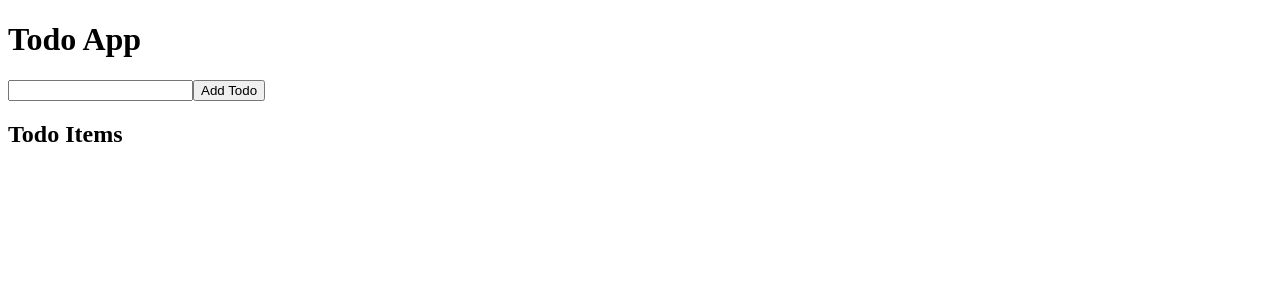
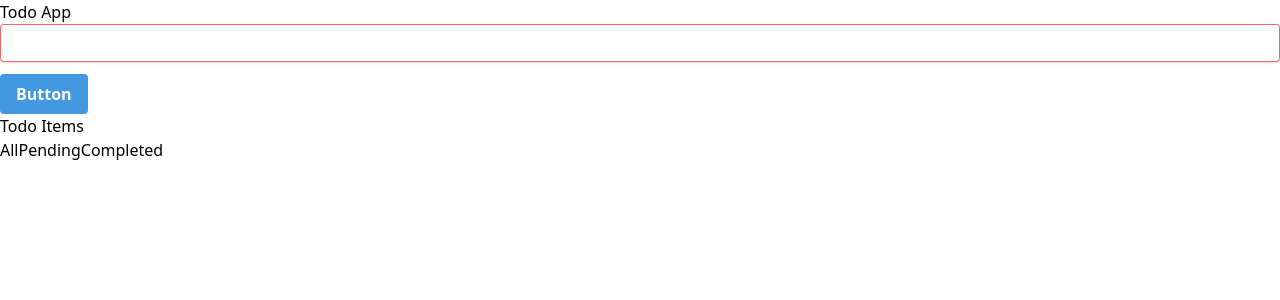
Before and after one commit to imyagnesh/ReactTraining_29_10_20, a React app: page / in a window 1280 px wide. Shown: the top 300 px of the page. Built offline with nearby package versions, Linux system fonts and the light colour scheme.

Commit message:
commit codee

```diff
--- a/public/index.html
+++ b/public/index.html
@@ -4,6 +4,7 @@
     <meta charset="UTF-8" />
     <meta name="viewport" content="width=device-width, initial-scale=1.0" />
     <title>Document</title>
+    <link rel="stylesheet" href="https://fonts.googleapis.com/css?family=Roboto:300,400,500,700&display=swap" />
     <!-- <link href="../src/index.css" /> -->
   </head>
   <body>
--- /dev/null
+++ b/src/components/Button/button.css
@@ -0,0 +1,9 @@
+.btn {
+  @apply font-bold py-2 px-4 rounded;
+}
+.btn-blue {
+  @apply bg-blue-500 text-white;
+}
+.btn-blue:hover {
+  @apply bg-blue-700;
+}
--- /dev/null
+++ b/src/components/Button/index.js
@@ -0,0 +1,12 @@
+import React from 'react';
+import './button.css';
+
+const index = ({ ...rest }) => {
+  return (
+    <button className="btn btn-blue" {...rest}>
+      Button
+    </button>
+  );
+};
+
+export default index;
--- /dev/null
+++ b/src/components/InputText/index.js
@@ -0,0 +1,13 @@
+import React from 'react';
+
+const index = ({ ...rest }) => {
+  return (
+    <input
+      className="shadow appearance-none border border-red-500 rounded w-full py-2 px-3 text-gray-700 mb-3 leading-tight focus:outline-none focus:shadow-outline"
+      type="text"
+      {...rest}
+    />
+  );
+};
+
+export default index;
--- /dev/null
+++ b/src/container/Todo/components/todoForm.js
@@ -0,0 +1,14 @@
+import React from 'react';
+import InputText from '../../../components/InputText';
+import Button from '../../../components/Button';
+
+const todoForm = ({ addTodo, onChangeText, todoText }) => {
+  return (
+    <form onSubmit={addTodo}>
+      <InputText value={todoText} onChange={onChangeText} />
+      <Button type="submit" value="Add Todo" />
+    </form>
+  );
+};
+
+export default todoForm;
--- a/src/container/Todo/index.js
+++ b/src/container/Todo/index.js
@@ -1,4 +1,5 @@
 import React, { Component } from 'react';
+import TodoForm from './components/todoForm';
 
 export class Todo extends Component {
   constructor(props) {
@@ -6,6 +7,7 @@ export class Todo extends Component {
     this.state = {
       todoText: '',
       todoItems: [],
+      status: 'all',
     };
   }
 
@@ -15,7 +17,8 @@ export class Todo extends Component {
     });
   };
 
-  addTodo = () => {
+  addTodo = (event) => {
+    event.preventDefault();
     const { todoItems, todoText } = this.state;
     this.setState({
       todoItems: [
@@ -27,33 +30,60 @@ export class Todo extends Component {
         },
       ],
       todoText: '',
+      status: 'all',
     });
   };
 
   completeTodo = (id) => {
+    const { todoItems } = this.state;
+
+    const index = todoItems.findIndex((x) => x.id === id);
+
     this.setState({
-      todoItems: this.state.todoItems.map((x) => {
-        if (x.id === id) {
-          return { ...x, isDone: !x.isDone };
-        }
-        return x;
-      }),
+      todoItems: [
+        ...todoItems.slice(0, index),
+        { ...todoItems[index], isDone: !todoItems[index].isDone },
+        ...todoItems.slice(index + 1),
+      ],
     });
   };
 
+  deleteTodo = (id) => {
+    const { todoItems } = this.state;
+
+    const index = todoItems.findIndex((x) => x.id === id);
+
+    this.setState({
+      // todoItems: todoItems.filter(x => x.id !== id);
+      todoItems: [...todoItems.slice(0, index), ...todoItems.slice(index + 1)],
+    });
+  };
+
+  filter = (status) => {
+    this.setState({ status });
+  };
+
   render() {
-    const { todoItems, todoText } = this.state;
+    const { todoItems, todoText, status } = this.state;
+
+    const filteredItems = todoItems.filter((x) => {
+      if (status === 'pending') {
+        return !x.isDone;
+      }
+      if (status === 'completed') {
+        return x.isDone;
+      }
+      return x;
+    });
+
     return (
       <div>
         <h1>Todo App</h1>
-        <div>
-          <input type="text" value={todoText} onChange={this.onChangeText} />
-          <input type="button" value="Add Todo" onClick={this.addTodo} />
-        </div>
+        <TodoForm addTodo={this.addTodo} onChangeText={this.onChangeText} todoText={todoText} />
         <div>
           <h2>Todo Items</h2>
-          {todoItems.map((todo) => (
-            <div>
+          {filteredItems.map((todo) => (
+            <div key={todo.id}>
               <input
                 type="checkbox"
                 checked={todo.isDone}
@@ -66,9 +96,35 @@ export class Todo extends Component {
               >
                 {todo.text}
               </span>
-              <button>Delete</button>
+              <button onClick={() => this.deleteTodo(todo.id)}>Delete</button>
             </div>
           ))}
+        </div>
+        <div>
+          <button
+            style={{
+              borderColor: status === 'all' ? 'red' : 'transparent',
+            }}
+            onClick={() => this.filter('all')}
+          >
+            All
+          </button>
+          <button
+            style={{
+              borderColor: status === 'pending' ? 'red' : 'transparent',
+            }}
+            onClick={() => this.filter('pending')}
+          >
+            Pending
+          </button>
+          <button
+            style={{
+              borderColor: status === 'completed' ? 'red' : 'transparent',
+            }}
+            onClick={() => this.filter('completed')}
+          >
+            Completed
+          </button>
         </div>
       </div>
     );
--- a/src/index.css
+++ b/src/index.css
@@ -1,3 +1,5 @@
-html {
-  background-color: red;
-}
+@tailwind base;
+
+@tailwind components;
+
+@tailwind utilities;
--- a/src/index.js
+++ b/src/index.js
@@ -1,6 +1,7 @@
 import React, { Component } from 'react';
 import ReactDOM from 'react-dom';
 import App from './App';
+import './index.css';
 
 ReactDOM.render(<App />, document.getElementById('root'));
 
```
Also changed, not shown: package.json (+5 -2 lines), src/container/Todo/components/todoFooter.js (added), src/container/Todo/components/todoItems.js (added), 1 other file (tests, documents, lock files or other folders).
